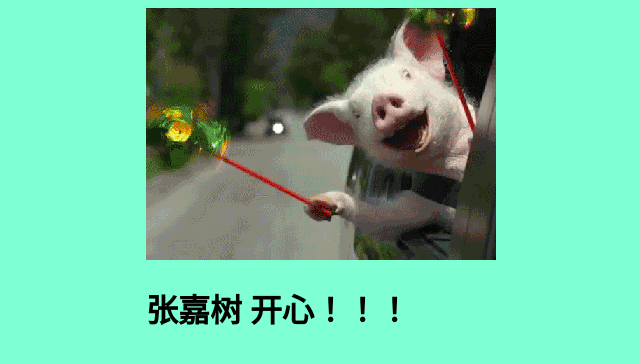
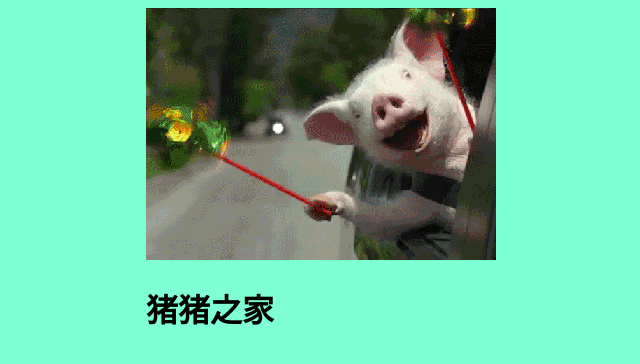
Before and after one commit to dingxingfiting/my_site, a plain HTML site: page index.html in a window 1280 px wide. Shown: the whole page, without its empty margins (294-934 px from the left). Drawn offline with Linux system fonts and the light colour scheme.

Commit message:
Update index.html
dd

```diff
--- a/index.html
+++ b/index.html
@@ -18,7 +18,7 @@
 <body>
 	<div>
 	<img src="img/zhuhzu.gif" alt="">
-	<h1>张嘉树  开心！！！</h1>
+	<h1>猪猪之家</h1>
     </div>
 </body>
 </html>
```
